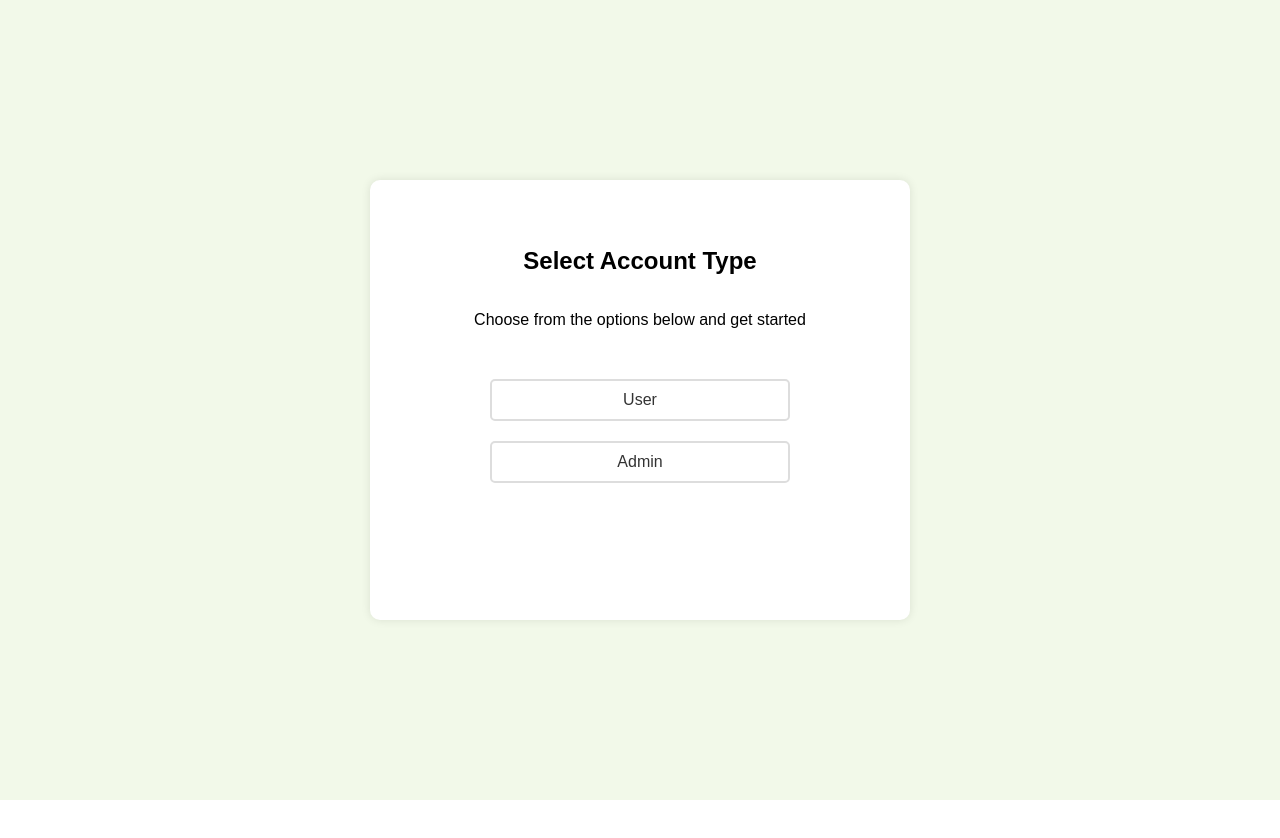
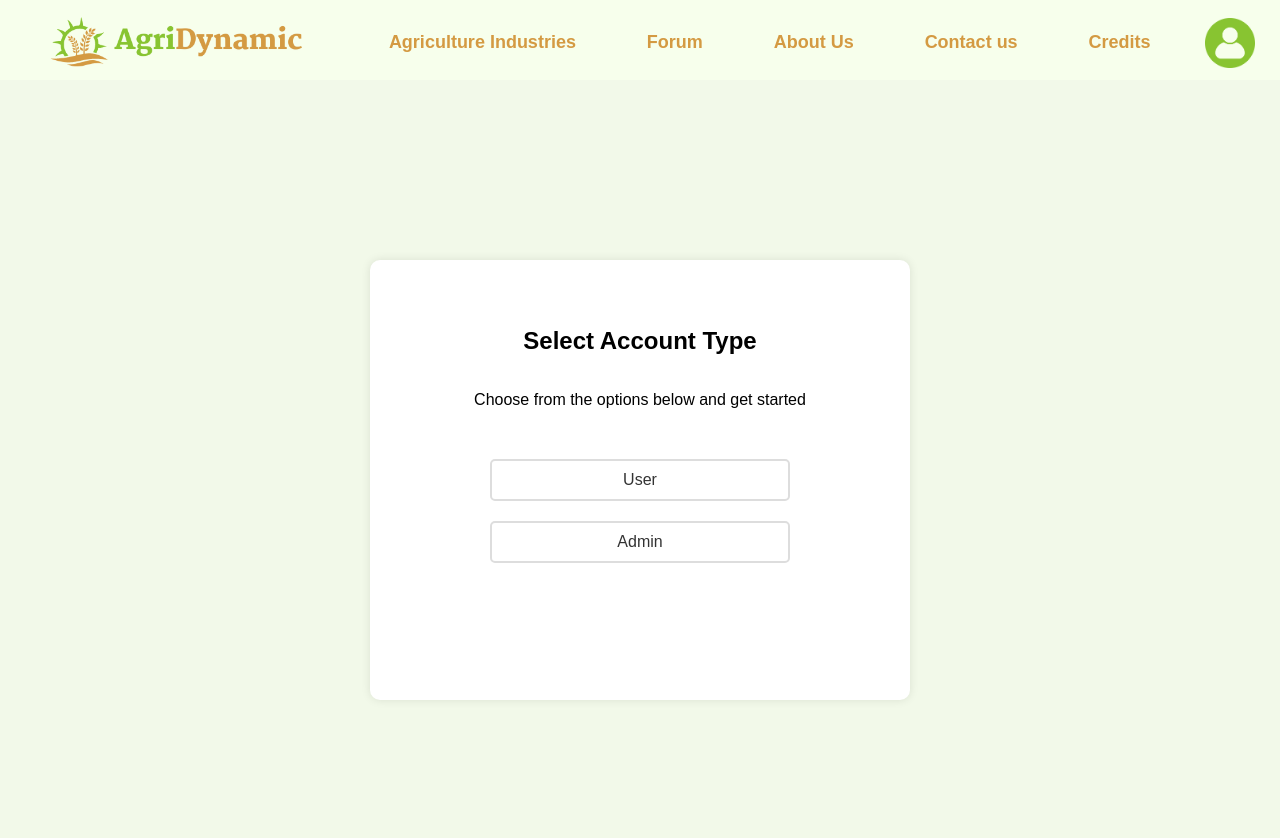
Before and after one commit to RISHIKEsH12321/BED-Assignment1_P04_Team_3, a website: page public/html/accountselection.html in a window 1280 px wide. Before the commit the page ends 800 px from the top, so only its background shows below. Drawn offline with Linux system fonts and the light colour scheme.

Commit message:
added header to account selection to test

```diff
--- a/public/html/accountselection.html
+++ b/public/html/accountselection.html
@@ -5,8 +5,33 @@
     <meta name="viewport" content="width=device-width, initial-scale=1.0">
     <title>Document</title>
     <link rel="stylesheet" href="../css/account.css">
+    <link rel="stylesheet" href="../css/index.css">
 </head>
 <body>
+    <div class="navbar">
+        <img id="navbar_logo" src="../../images/AgricultureLogo.png" alt="Logo">
+
+        <div class="dropdown">
+          <button class="dropbtn">Agriculture Industries
+            <i class="fa fa-caret-down"></i>
+          </button>
+          <div class="dropdown-content">
+            <h1>INDUSTRIES</h1>
+            <a href="/users/industry/1">Agriculture</a>
+            <h1>SUB-INDUSTRIES</h1>
+            <a href="/users/industry/2">Crop Production</a>
+            <a href="/users/industry/3">Livestock Farming</a>
+            <a href="/users/industry/4">Horticulture</a>
+            <a href="/users/industry/5">Agrotechnology</a>
+          </div>
+        </div>
+
+        <a href="#" class="navbarItem">Forum</a>
+        <a href="#" class="navbarItem">About Us</a>
+        <a href="#" class="navbarItem">Contact us</a>
+        <a href="#" class="navbarItem">Credits</a>
+        <img id="profile_pic_navbar" src="../../images/Navbar Profile Picture.png" alt="Logo">
+    </div>
     <div class="selection-container">
         <div class="card">
             <h2>Select Account Type</h2>
```
